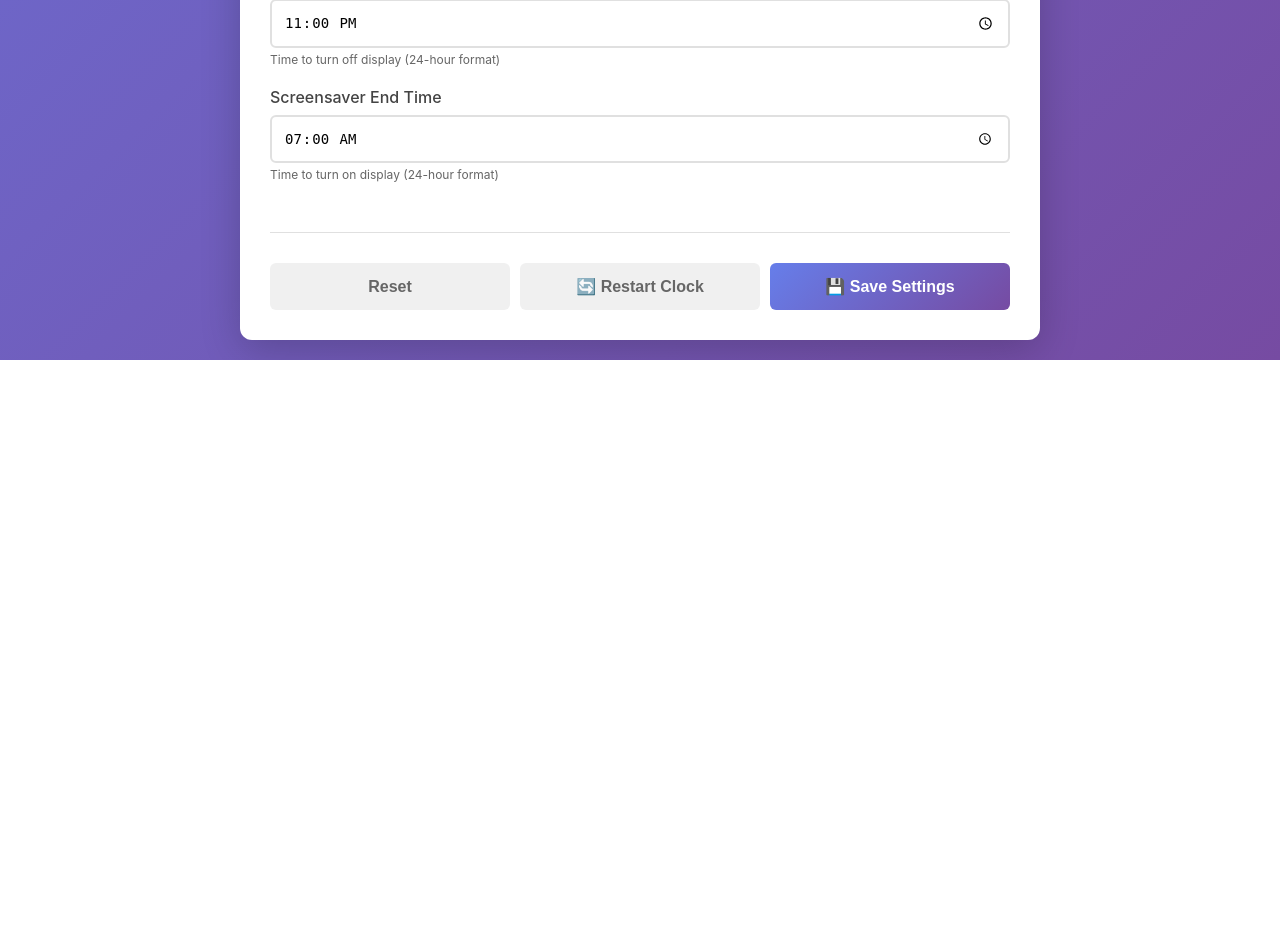
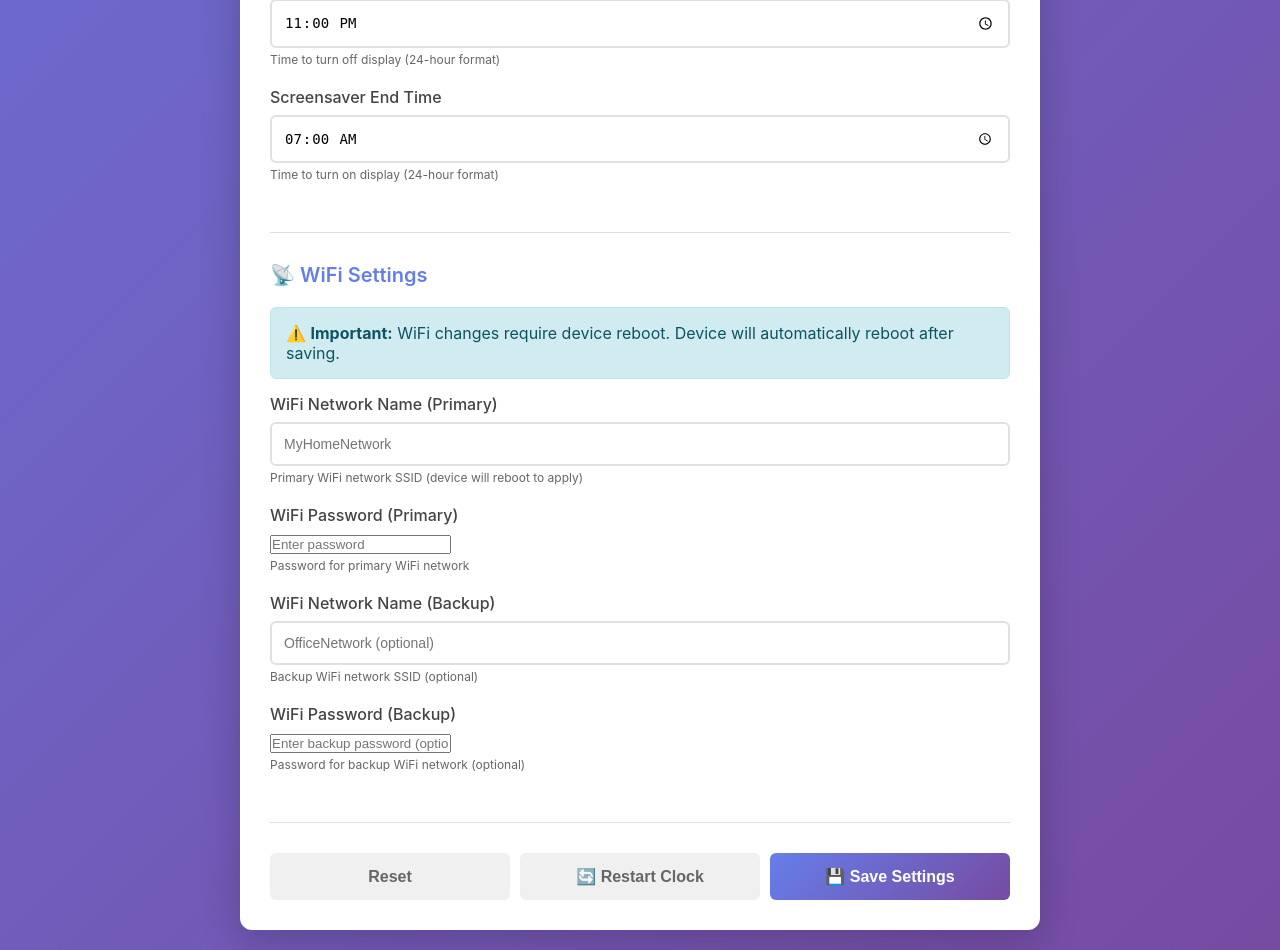
Before and after one commit to AhsenBaig-boilerplate/rpi-digital-clock, a Flask app: page / in a window 1280 px wide. Shown: the part 1554-2504 px from the top of the page. Before the commit the page ends 1914 px from the top, so only its background shows below. Run offline with Flask 3, Linux system fonts and the light colour scheme.

Commit message:
v1.4.140: Fix restart timeout, add WiFi config UI, fix README
- Increased API timeout from 5s to 30s to prevent premature timeout
- Added WiFi configuration section to settings UI (SSID and password for primary + backup networks)
- WiFi settings automatically map to BALENA_HOST_CONFIG_ variables
- Fixed README documentation showing incorrect WIFI_* variable format
- Device auto-reboots when WiFi settings change
- Improved error handling for Supervisor API calls

```diff
--- a/settings-ui/server.py
+++ b/settings-ui/server.py
@@ -119,6 +119,32 @@
         'default': '07:00',
         'help': 'Time to turn on display (24-hour format)'
     },
+
+    # WiFi settings (applied as host config variables)
+    'WIFI_SSID': {
+        'label': 'WiFi Network Name (Primary)',
+        'type': 'text',
+        'default': '',
+        'help': 'Primary WiFi network SSID (device will reboot to apply)'
+    },
+    'WIFI_PASSPHRASE': {
+        'label': 'WiFi Password (Primary)',
+        'type': 'password',
+        'default': '',
+        'help': 'Password for primary WiFi network'
+    },
+    'WIFI_SSID_1': {
+        'label': 'WiFi Network Name (Backup)',
+        'type': 'text',
+        'default': '',
+        'help': 'Backup WiFi network SSID (optional)'
+    },
+    'WIFI_PASSPHRASE_1': {
+        'label': 'WiFi Password (Backup)',
+        'type': 'password',
+        'default': '',
+        'help': 'Password for backup WiFi network (optional)'
+    },
 }
 
 
@@ -162,25 +188,64 @@
 
 
 def update_device_variables(updates):
-    """Save configuration to shared config file"""
+    """Save configuration to shared config file and update WiFi via Supervisor API"""
     try:
         import yaml
         config_file = '/data/settings.yaml'
 
-        # Prepare configuration
-        config = {}
+        # Separate WiFi settings from regular config
+        wifi_settings = {}
+        regular_config = {}
+
         for key, value in updates.items():
             # Convert checkbox values
             if CONFIG_OPTIONS[key]['type'] == 'checkbox':
                 value = value if isinstance(value, bool) else (value == 'true' or value == True)
-            config[key] = value
 
-        # Write to shared volume
+            # WiFi settings need to be set as host config variables
+            if key.startswith('WIFI_'):
+                if value:  # Only save non-empty WiFi values
+                    wifi_settings[key] = value
+            else:
+                regular_config[key] = value
+
+        config = regular_config
+
+        # Write regular config to shared volume
         os.makedirs('/data', exist_ok=True)
         with open(config_file, 'w') as f:
             yaml.safe_dump(config, f, default_flow_style=False)
 
-        logger.info(f"Successfully saved {len(updates)} settings to {config_file}")
+        logger.info(f"Successfully saved {len(config)} settings to {config_file}")
+
+        # Update WiFi settings via Supervisor API if provided
+        if wifi_settings and SUPERVISOR_ADDRESS and SUPERVISOR_API_KEY:
+            try:
+                # Map to Balena host config format
+                host_config = {}
+                for key, value in wifi_settings.items():
+                    if key == 'WIFI_SSID':
+                        host_config['BALENA_HOST_CONFIG_wifi_ssid'] = value
+                    elif key == 'WIFI_PASSPHRASE':
+                        host_config['BALENA_HOST_CONFIG_wifi_psk'] = value
+                    elif key == 'WIFI_SSID_1':
+                        host_config['BALENA_HOST_CONFIG_wifi_ssid_1'] = value
+                    elif key == 'WIFI_PASSPHRASE_1':
+                        host_config['BALENA_HOST_CONFIG_wifi_psk_1'] = value
+
+                # Use Supervisor v1 API to set device configuration
+                device_url = f"{SUPERVISOR_ADDRESS}/v1/device?apikey={SUPERVISOR_API_KEY}"
+                for var_name, var_value in host_config.items():
+                    patch_response = requests.patch(
+                        device_url,
+                        json={'network': {var_name.replace('BALENA_HOST_CONFIG_', ''): var_value}},
+                        timeout=10
+                    )
+                    logger.info(f"Set WiFi config {var_name}: {patch_response.status_code}")
+
+                logger.info(f"WiFi settings updated. Device will reboot to apply changes.")
+            except Exception as wifi_error:
+                logger.warning(f"Could not update WiFi settings: {wifi_error}. Set manually as device variables.")
 
         # Trigger clock restart to apply new settings
         # Try multiple approaches to restart the clock service
@@ -195,7 +260,7 @@
                     response = requests.post(
                         url,
                         json={'serviceName': 'clock'},
-                        timeout=5
+                        timeout=30
                     )
                     if response.status_code == 200:
                         logger.info("Triggered clock service restart via app ID")
@@ -207,7 +272,7 @@
                 if not restart_success:
                     # Get the current app state to find the correct app ID
                     state_url = f"{SUPERVISOR_ADDRESS}/v2/applications/state?apikey={SUPERVISOR_API_KEY}"
-                    state_response = requests.get(state_url, timeout=5)
+                    state_response = requests.get(state_url, timeout=10)
                     if state_response.status_code == 200:
                         apps = state_response.json()
                         # Find the first app (should be only one in single-app fleets)
@@ -218,7 +283,7 @@
                                 restart_response = requests.post(
                                     restart_url,
                                     json={'serviceName': 'clock'},
-                                    timeout=5
+                                    timeout=30
                                 )
                                 if restart_response.status_code == 200:
                                     logger.info(f"Triggered clock service restart via detected app ID: {found_app_id}")
--- a/settings-ui/templates/index.html
+++ b/settings-ui/templates/index.html
@@ -370,6 +370,42 @@
                     </div>
                 </div>
 
+                <!-- WiFi Settings -->
+                <div class="section">
+                    <h2 class="section-title">📡 WiFi Settings</h2>
+                    <div class="message info" style="display: block; margin-bottom: 15px;">
+                        ⚠️ <strong>Important:</strong> WiFi changes require device reboot. Device will automatically reboot after saving.
+                    </div>
+
+                    <div class="form-group">
+                        <label for="WIFI_SSID">{{ config.WIFI_SSID.label }}</label>
+                        <input type="text" id="WIFI_SSID" name="WIFI_SSID"
+                               value="{{ current.WIFI_SSID }}" placeholder="MyHomeNetwork">
+                        <span class="help-text">{{ config.WIFI_SSID.help }}</span>
+                    </div>
+
+                    <div class="form-group">
+                        <label for="WIFI_PASSPHRASE">{{ config.WIFI_PASSPHRASE.label }}</label>
+                        <input type="password" id="WIFI_PASSPHRASE" name="WIFI_PASSPHRASE"
+                               value="{{ current.WIFI_PASSPHRASE }}" placeholder="Enter password">
+                        <span class="help-text">{{ config.WIFI_PASSPHRASE.help }}</span>
+                    </div>
+
+                    <div class="form-group">
+                        <label for="WIFI_SSID_1">{{ config.WIFI_SSID_1.label }}</label>
+                        <input type="text" id="WIFI_SSID_1" name="WIFI_SSID_1"
+                               value="{{ current.WIFI_SSID_1 }}" placeholder="OfficeNetwork (optional)">
+                        <span class="help-text">{{ config.WIFI_SSID_1.help }}</span>
+                    </div>
+
+                    <div class="form-group">
+                        <label for="WIFI_PASSPHRASE_1">{{ config.WIFI_PASSPHRASE_1.label }}</label>
+                        <input type="password" id="WIFI_PASSPHRASE_1" name="WIFI_PASSPHRASE_1"
+                               value="{{ current.WIFI_PASSPHRASE_1 }}" placeholder="Enter backup password (optional)">
+                        <span class="help-text">{{ config.WIFI_PASSPHRASE_1.help }}</span>
+                    </div>
+                </div>
+
                 <div class="button-group">
                     <button type="button" class="btn-secondary" onclick="resetForm()">Reset</button>
                     <button type="button" class="btn-secondary" onclick="restartClock()">🔄 Restart Clock</button>
```
Also changed, not shown: README.md.
